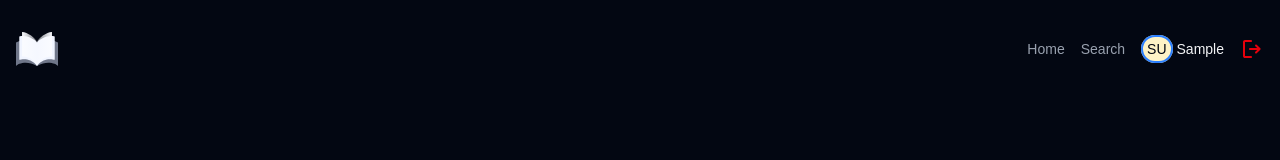
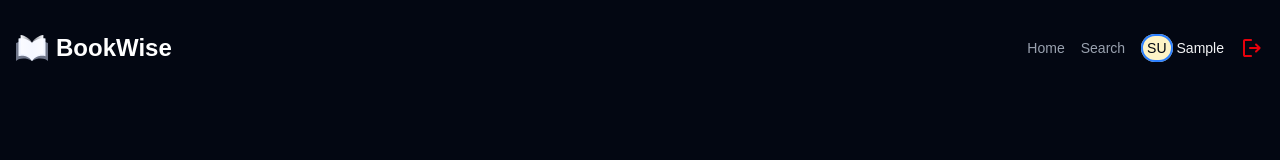
Before and after one commit to rahulrajput34/library-management, a Next.js app: page / in a window 1280 px wide. Shown: the top 160 px of the page. Built offline with nearby package versions, Linux system fonts and the light colour scheme; no server answers; the database is empty; sample sign-in values are in the browser's storage; a web font is replaced by a local one.

Commit message:
fix: add the brand name with the logo

```diff
--- a/components/Header.tsx
+++ b/components/Header.tsx
@@ -22,13 +22,16 @@ const Header = ({ session }: { session: Session }) => {
   return (
     <header className="mb-12 flex items-center justify-between">
       <Link href="/">
-        <Image
-          src="/icons/logo.svg"
-          alt="logo"
-          width={42}
-          height={42}
-          className="object-contain"
-        />
+        <div className="flex items-center">
+          <Image
+            src="/icons/logo.svg"
+            alt="BookWise Logo"
+            width={32}
+            height={32}
+            className="object-contain"
+          />
+          <h1 className="text-2xl font-bold text-white mx-2">BookWise</h1>
+        </div>
       </Link>
       <div className="flex items-center gap-4">
         {/* Home page */}
```
